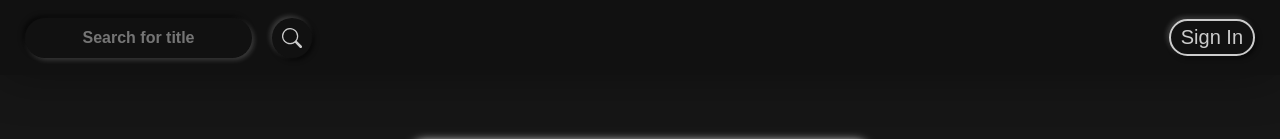
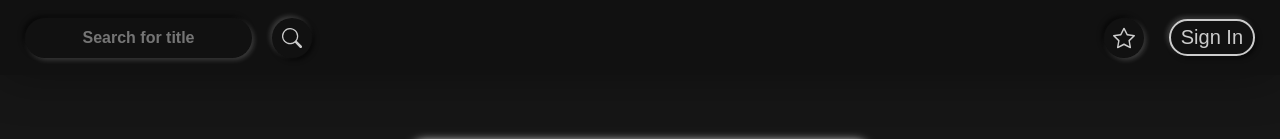
Before and after one commit to GyphaFacia/alist1react2, a React (Create React App) app: page / in a window 1280 px wide. Shown: the top 139 px of the page. Built offline with nearby package versions, Linux system fonts and the light colour scheme.

Commit message:
Show rated button

```diff
--- a/src/Components/Layout/Header/Header.js
+++ b/src/Components/Layout/Header/Header.js
@@ -4,12 +4,25 @@ import style from './style.module.scss'
 //import * as reducer from '../Redux/SomeReducer'
 import Search from '../../Search/Search'
 import Auth from '../../Auth/Auth'
+import {BsStar} from 'react-icons/bs'
+import * as searchReducer from '../../../Redux/searchReducer'
 
 export default function Header(props){
-    // useDispatch
-    // useSelector
-    // useState
-    // useEffect
+    const {rates} = useSelector(store => store.rates)
+    const dispatch = useDispatch()
+
+    function ratesToSearchItems(){
+        return rates.filter(
+            item => item.rate && +item.rate && item.rate > 0
+        ).map(
+            item => item.title
+        )
+    }
+
+    function handleRatedClick(){
+        dispatch(searchReducer.setSearchInputValue('Rated'))
+        dispatch(searchReducer.setSearchItems(ratesToSearchItems()))
+    }
 
     return (
         <header
@@ -24,6 +37,12 @@ export default function Header(props){
             <section
             className={`${style.headerRight} ${style.headerSection}`}
             >
+                <div
+                onClick = {handleRatedClick}
+                className = {style.headerIcoBtn}
+                >
+                    <BsStar/>
+                </div>
                 <Auth/>
             </section>
         </header>
--- a/src/Components/Layout/Header/style.module.scss
+++ b/src/Components/Layout/Header/style.module.scss
@@ -21,4 +21,29 @@
     &Right{
         justify-content: flex-end;
     }
+
+    &IcoBtn{
+        $res: 40px;
+        display: flex;
+        justify-content: center;
+        align-items: center;
+        font-size: 22px;
+        margin-right: 25px;
+        border: 2px solid #0000;
+        border-radius: 50%;
+        width: $res;
+        height: $res;
+        box-shadow: var(--makeInset);
+        cursor: pointer;
+
+        transition-duration: var(--defaultTransitionTime);
+        &:hover{
+            color: var(--colorBright);
+            border-color: var(--colorBright);
+        }
+        &:active{
+            color: var(--colorTextPlus);
+            border-color: var(--colorTextPlus);
+        }
+    }
 }
```
